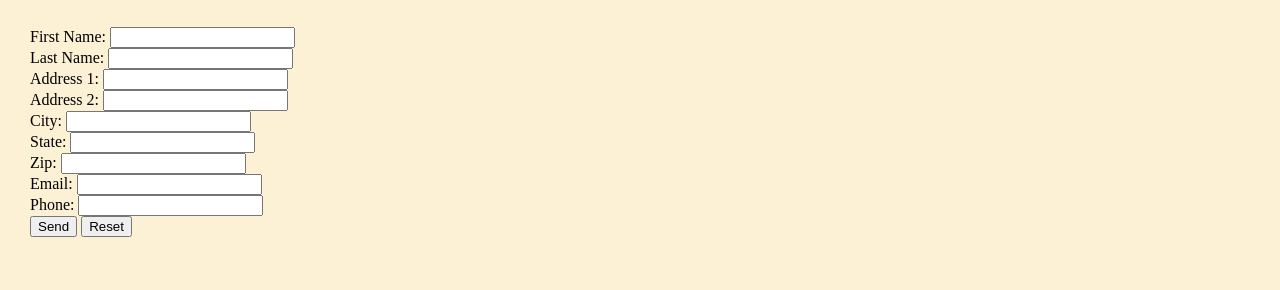
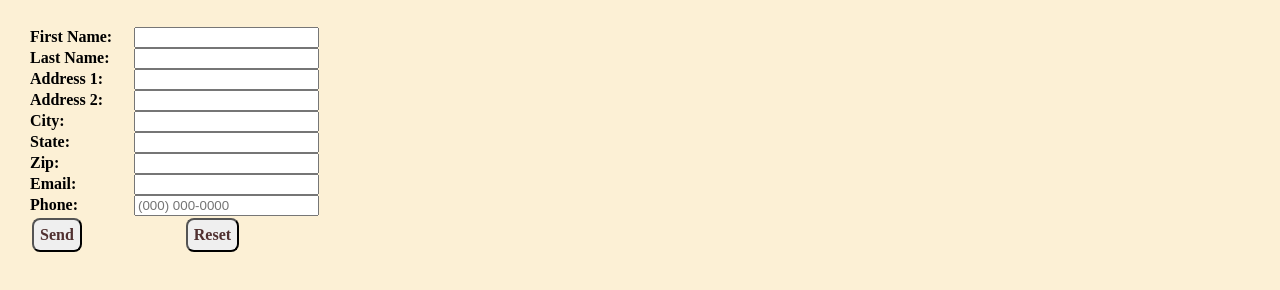
Before and after one commit to sparklebunny/Kevins-Antiques, a plain HTML site: page Version-2/contact.html in a window 1280 px wide. Shown: the part 224-514 px from the top of the page. Drawn offline with Linux system fonts and the light colour scheme; a web font is replaced by a local one.

Commit message:
Contact page
Fixed label and input positioning, styled Submit and Reset buttons and
applied positioning

```diff
--- a/Version-2/contact.html
+++ b/Version-2/contact.html
@@ -27,19 +27,46 @@
 
 		<div id="contact_form">
 			<form action="MAILTO:jeribeth@gmail.com" method="post" enctype="text/plain">
-			First Name: <input type="text" name="firstname"><br>
-			Last Name:  <input type="text" name="lastname"><br>
-			Address 1: 	<input type="text" name="address"><br>
-			Address 2:	<input type="text" name="address"><br>
-			City: 		<input type="text" name="city"><br>
-			State:		<input type="text" name="state"><br>
-			Zip:		<input type="text" name="zip"><br>
-			Email:		<input type="text" name="email"><br>
-			Phone:		<input type="text" name="phone"><br>
+
+					<label for="first_name" class="form_info">First Name:</label>
+					<input type="text" id="first_name" required/><br>
+
+					<label for="last_name" class="form_info">Last Name: </label>
+					<input type="text" id="last_name" required/><br>
+
+					<label for="address1" class="form_info">Address 1: </label>
+					<input type="text" name="address1" /><br>
+
+					<label for="address2" class="form_info">Address 2: </label>
+					<input type="text" name="address2" /><br>
+
+					<label for="city" class="form_info">City: </label>
+					<input type="text" name="city" /><br>
+
+					<label for="state" class="form_info">State: </label>
+					<input type="text" name="state" /><br>
+
+					<label for="zip" class="form_info">Zip:</label>
+					<input type="text" name="zip" /><br>
+
+					<label for="email" class="form_info">Email:</label>
+					<input type="text" name="email" required/><br>
+
+					<label for="phone" class="form_info">Phone:</label>
+					<input type="text" name="phone"
+					placeholder="(000) 000-0000"
+					pattern="\([2-9][0-9]{2}\) [0-9]{3}-[0-9]{4}" required/><br>
 
 
-						<input type="submit" value="Send">
-						<input type="reset" value="Reset">
+					<div id="contact-btn">
+
+						<div class="send-reset" ><label for="submit"></label>
+						<input type="submit" value="Send" class="form-btn"/></div>
+
+						<div class="send-reset"> <label for="reset"></label>
+						<input type="reset" value="Reset" class="form-btn" /></div>
+					</div>
+
 
 
 			</form>
--- a/Version-2/main.css
+++ b/Version-2/main.css
@@ -188,12 +188,62 @@ p {
 
 #contact_form {
 	margin-top: 80px;
-	position: absolute;
+	position: fixed;
 	margin-left: 30px;
 }
 
 
-/* Footer Styling */
+label {
+	font-size: 100%;
+    width: 100px;
+    font-weight: bold;
+    margin: 2px 0;
+	display: inline-block;
+}
+
+#contact-btn {
+
+	text-align: center;
+}
+
+.send-reset {
+	float: left;
+}
+
+.form-btn {
+
+			color: #503030;
+			font-weight: bold;
+			font-family: "Belleza", serif;
+			display: inline;
+			font-size: 1em;
+			margin: 2px;
+			padding: 6px;
+			float: left;
+			-webkit-border-radius: 8px;
+			-moz-border-radius: 8px;
+			-o-border-radius: 8px;
+			border-radius: 8px;
+			transition-property: all;
+			transition-duration: .25s;
+			transition-timing-function: ease-in;
+			transition-delay: .15s;
+}
+
+
+
+.form-btn:hover {
+
+		background: #800000;
+		color: #fafafa;
+}
+
+
+
+
+
+
+/* FOOTER STYLING
 
 footer {
 
```
